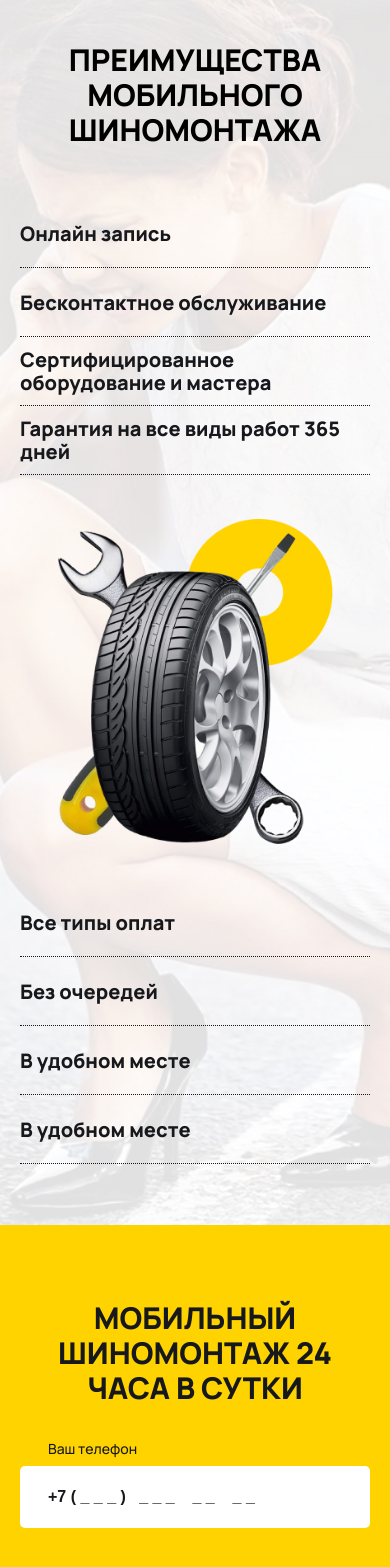
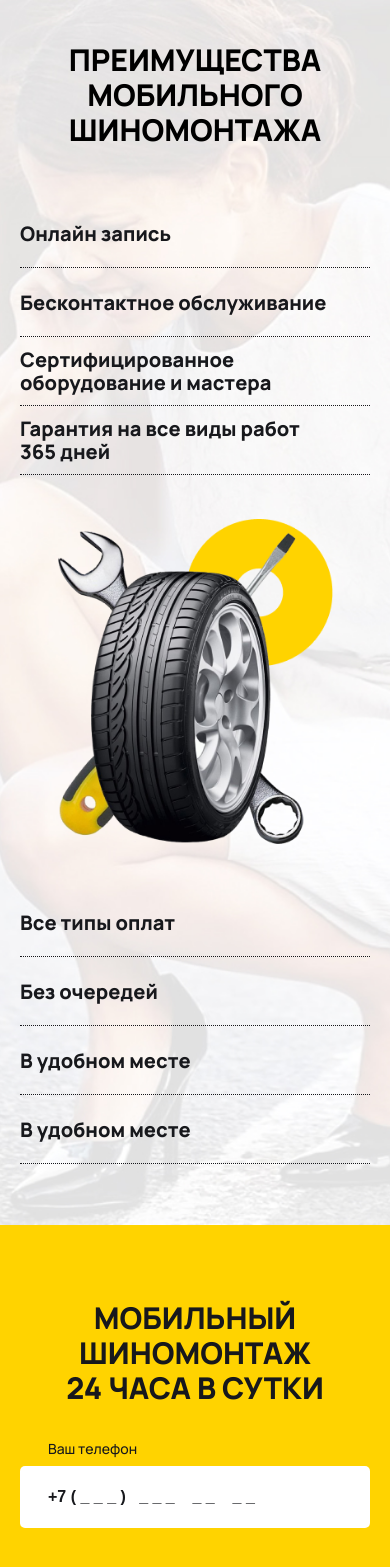
Before and after one commit to ozodbek-webs/shina, a React (Vite) app: page / in a window 390 px wide. Shown: the top 1567 px of the page. Built offline with nearby package versions, Linux system fonts and the light colour scheme.

Commit message:
fixed some problems with responsive

```diff
--- a/src/Components/Benefits/Benefits.scss
+++ b/src/Components/Benefits/Benefits.scss
@@ -6,6 +6,8 @@
   width: 100%;
   padding: 93px 0 233px;
   &__title {
+    width: 774px;
+    margin: 0 auto;
     font-weight: 800;
     font-size: 45px;
     line-height: 55px;
@@ -60,6 +62,7 @@
       font-weight: 800;
       font-size: 45px;
       line-height: 55px;
+      width: 100%;
     }
 
     &__wrap {
@@ -74,6 +77,9 @@
 
     &__list {
       width: 100%;
+    }
+    &__item {
+      height: 80px;
     }
   }
 }
@@ -98,7 +104,7 @@
 
     &__item {
       height: 69px;
-      padding: 0;
+      padding: 0 39px 0 0;
     }
   }
 }
--- a/src/Components/Caontact/Contact.scss
+++ b/src/Components/Caontact/Contact.scss
@@ -54,7 +54,7 @@
   .contact {
     padding: 75px 0 70px;
     &__title {
-      max-width: 276px;
+      max-width: 272px;
       font-size: 30px;
       line-height: 35px;
       margin: 0 auto;
```
